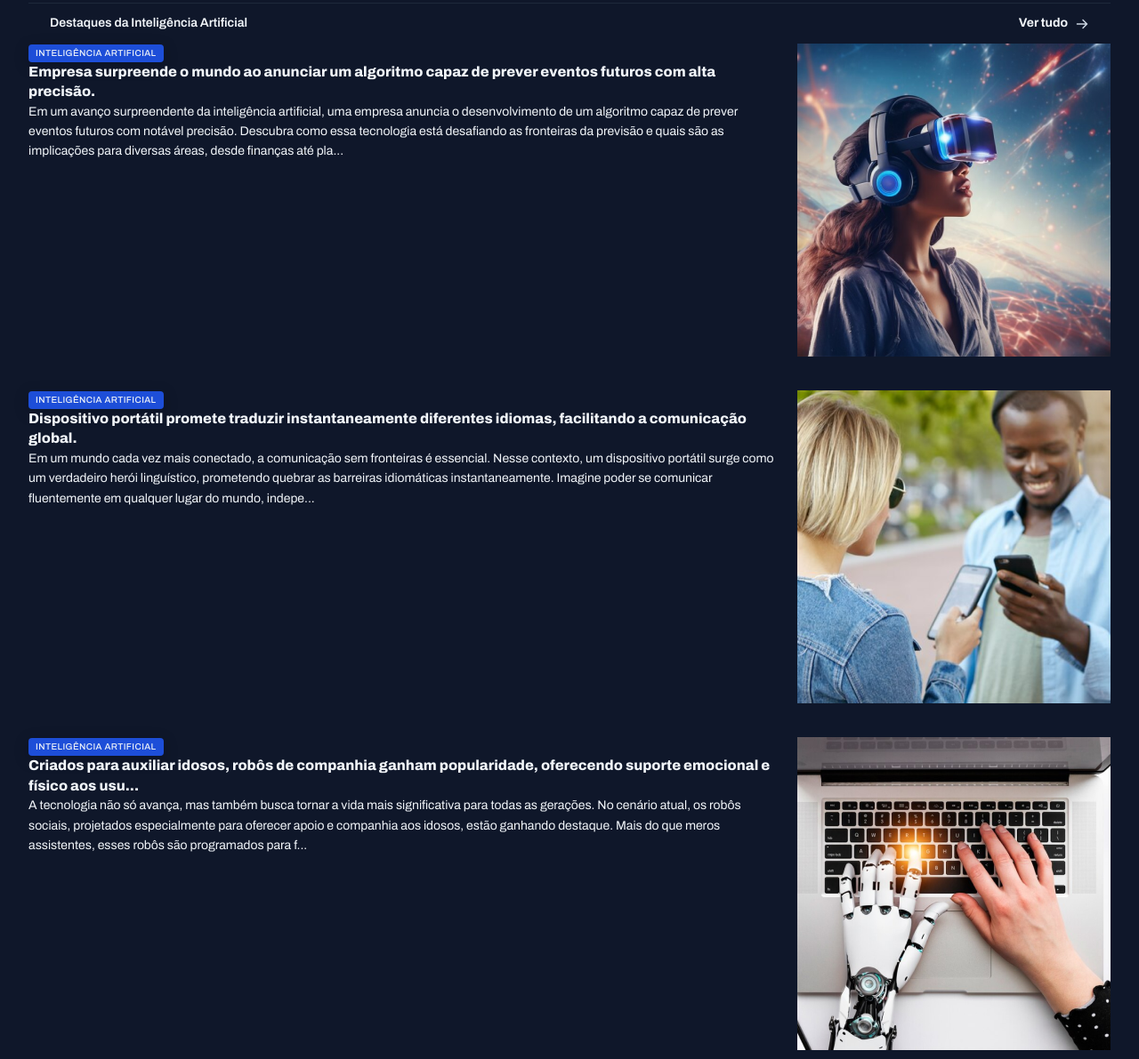
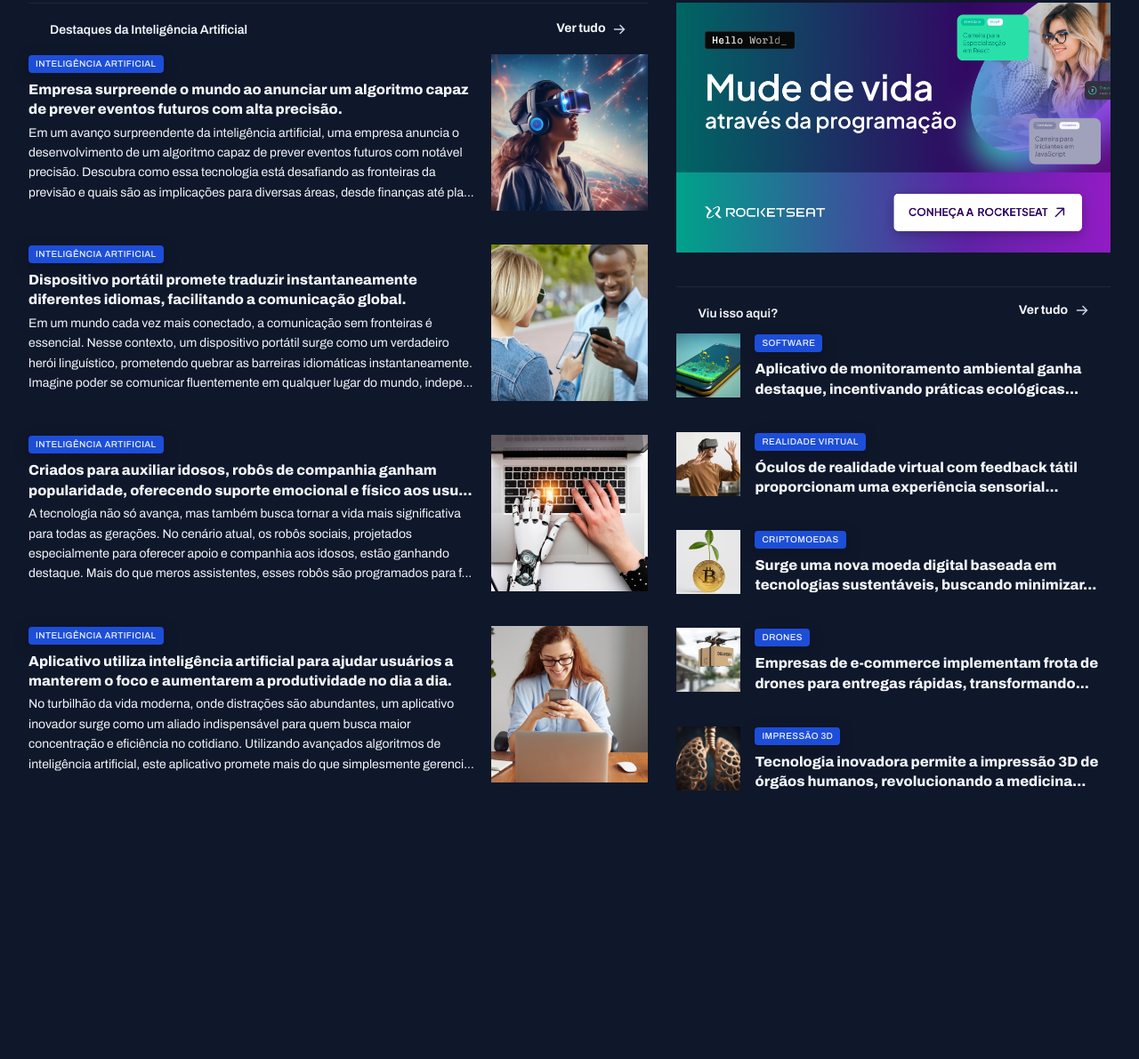
Before and after one commit to aambrosiobr/Projeto-Portal-de-Not-cias, a plain HTML site: page index.html in a window 1280 px wide. Shown: the part 1039-2230 px from the top of the page at 89% size. After the commit the page ends 1974 px from the top, so only its background shows below. Drawn offline with Linux system fonts and the light colour scheme.

Commit message:
styling latest cards

```diff
--- a/index.html
+++ b/index.html
@@ -274,7 +274,7 @@
         </div>
       </section>
 
-      <div>
+      <aside>
         <div id="ads">
           <img src="assets/Ads.png" alt="" />
         </div>
@@ -302,7 +302,7 @@
                 <span class="content-tag">Software</span>
                 <h3 class="text-xl">
                   Aplicativo de monitoramento ambiental ganha destaque,
-                  incentivando práticas ecológicas e pro...
+                  incentivando práticas ecológicas...
                 </h3>
               </div>
             </article>
@@ -319,7 +319,7 @@
                 <span class="content-tag">Realidade Virtual</span>
                 <h3 class="text-xl">
                   Óculos de realidade virtual com feedback tátil proporcionam
-                  uma experiência sensorial complet...
+                  uma experiência sensorial...
                 </h3>
               </div>
             </article>
@@ -336,7 +336,7 @@
                 <span class="content-tag">Criptomoedas</span>
                 <h3 class="text-xl">
                   Surge uma nova moeda digital baseada em tecnologias
-                  sustentáveis, buscando minimizar o i...
+                  sustentáveis, buscando minimizar...
                 </h3>
               </div>
             </article>
@@ -353,7 +353,7 @@
                 <span class="content-tag">Drones</span>
                 <h3 class="text-xl">
                   Empresas de e-commerce implementam frota de drones para
-                  entregas rápidas, transformando o ce...
+                  entregas rápidas, transformando...
                 </h3>
               </div>
             </article>
@@ -370,13 +370,13 @@
                 <span class="content-tag">Impressão 3d</span>
                 <h3 class="text-xl">
                   Tecnologia inovadora permite a impressão 3D de órgãos humanos,
-                  revolucionando a medicina e a li...
+                  revolucionando a medicina...
                 </h3>
               </div>
             </article>
           </div>
         </section>
-      </div>
+      </aside>
     </main>
   </body>
 </html>
--- a/styles/global.css
+++ b/styles/global.css
@@ -53,8 +53,16 @@ img {
 }
 
 main {
-  margin-top: 40px;
-  gap: 80px;
+  margin-block: 40px;
+  row-gap: 80px;
+  column-gap: 32px;
+
+  grid-template-columns: 2fr 1.4fr;
+
+  grid-template-areas:
+    "featured featured"
+    "weekly weekly"
+    "ai aside";
 }
 
 .content-tag {
--- a/styles/sections.css
+++ b/styles/sections.css
@@ -17,6 +17,7 @@ section header {
 }
 
 #featured {
+  grid-area: featured;
   img {
     height: 100%;
     object-fit: cover;
@@ -53,6 +54,7 @@ section header {
 }
 
 #weekly {
+  grid-area: weekly;
   header a {
     justify-self: end;
     align-items: center;
@@ -92,3 +94,34 @@ section header {
     }
   }
 }
+
+#ai {
+  grid-area: ai;
+  img {
+    width: 176px;
+    aspect-ratio: 1/1;
+    object-fit: cover;
+  }
+
+  h3 {
+    margin-block: 8px 4px;
+  }
+}
+
+aside {
+  grid-area: aside;
+}
+
+#more {
+  margin-top: 32px;
+
+  h3 {
+    margin-top: 8px;
+  }
+
+  img {
+    width: 72px;
+    aspect-ratio: 1/1;
+    object-fit: cover;
+  }
+}
```
